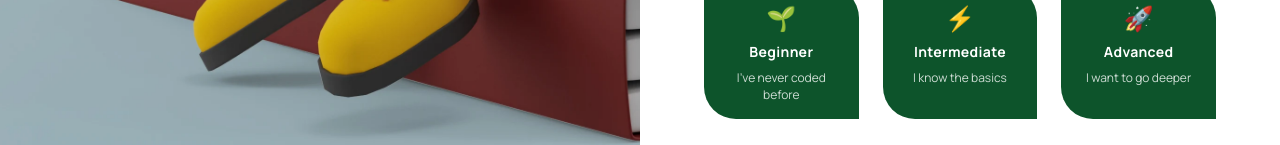
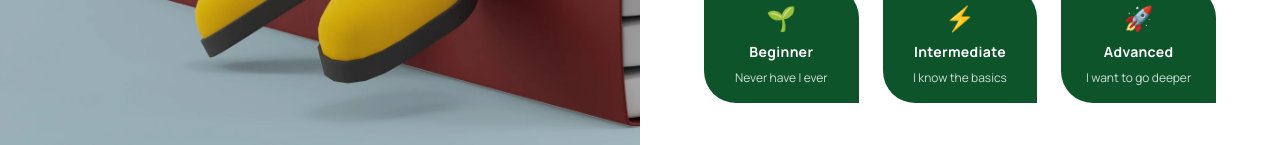
Before and after one commit to Udeme01/The-Genesis-Lab, a React (Vite) app: page / in a window 1280 px wide. Shown: the part 1126-1271 px from the top of the page. Built offline with nearby package versions, Linux system fonts and the light colour scheme; no server answers.

Commit message:
text change on experience level

```diff
--- a/src/data/experienceLevels.js
+++ b/src/data/experienceLevels.js
@@ -3,7 +3,7 @@ export const levels = [
     value: "beginner",
     emoji: "🌱",
     label: "Beginner",
-    description: "I've never coded before",
+    description: "Never have I ever",
   },
   {
     value: "intermediate",
```
